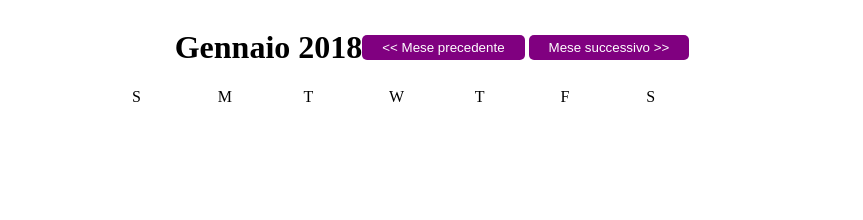
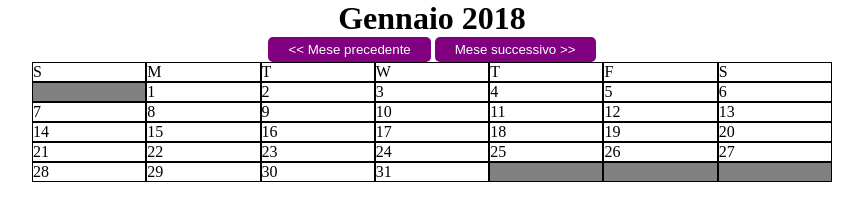
Before and after one commit to michael-hernandez0114/ajax-ex-calendar, a plain HTML site: page index.html in a window 1280 px wide. Shown: the whole page, without its empty margins (208-1071 px from the left). Drawn offline with nearby package versions, Linux system fonts and the light colour scheme.

Commit message:
Funziona calendario senza holiday

```diff
--- a/css/style.css
+++ b/css/style.css
@@ -1,8 +1,15 @@
+* {
+    border: 0;
+    margin: 0;
+    box-sizing: border-box;
+}
+
 .top-calendar,
 .main-calendar {
     display: flex;
     justify-content: center;
     align-items: center;
+    flex-direction: column;
 
 }
 
@@ -21,13 +28,16 @@
 }
 
 .container {
-    width: 600px;
+    width: 800px;
     display: flex;
+    flex-wrap: wrap;
 }
 
 .card {
     width: calc(100% / 7);
-    height: 15px;
+
+    border: 1px solid black;
+    display: inline-block;
 }
 /*
 #calendar-names-of-days li {
@@ -39,7 +49,7 @@
 #calendar-names-of-days .card,
 #nome-mese {
     text-transform: capitalize;
-    list-style: none;
+
 }
 
 .festivo {
--- a/index.html
+++ b/index.html
@@ -18,6 +18,7 @@
             </div>
         </div>
         <div class="main-calendar">
+            <div class="wrapper">
                 <div id="calendar-names-of-days" class='container'>
                     <div class='card'>S</div>
                     <div class='card'>M</div>
@@ -27,12 +28,13 @@
                     <div class='card'>F</div>
                     <div class='card'>S</div>
                 </div>
+            </div>
 
         </div>
 
         <script id="calendar-template" type="text/x-handlebars-template">
 
-                <div data-day="{{dataDay}}"> {{day}} </div>
+                <div class='card calendar-card' data-day="{{dataDay}}">{{day}}</div>
 
 
         </script>
--- a/js/main.js
+++ b/js/main.js
@@ -98,7 +98,7 @@ $(document).ready(function () {
     }
 
     function stampaGiorniMese(meseDaStampare) {
-        $('.calendar-days').empty();
+        $('.calendar-card').remove();
         var standardDay = meseDaStampare.clone();
         var giorniMese = meseDaStampare.daysInMonth();
         var nomeMese = meseDaStampare.format('MMMM');
@@ -120,18 +120,39 @@ $(document).ready(function () {
 
 
         $('#nome-mese').text(nomeMese); // Aggiorniamo il nome del mese in top calendar
-        /*
+
+        // populate an empty day of the week for any days prior to the first day of the month
+        for (var i = 0; i < firstDayOfMonth; i++) {
+            var giornoDaInserire = {
+                day: '',
+                dataDay: 'not-on-calendar'
+            }
+            var templateFinale = templateGiorno(giornoDaInserire); // Stiamo popolando il template con i dati dell'oggetto
+            $('.container').append(templateFinale);
+        }
+
+        //print the days of week which are on the calender
         for (var i = 1; i <= giorniMese; i++) {
             // $('#calendar').append('<li>' + i + ' ' + nomeMese + '</li>');
             var giornoDaInserire = {
-                day: i + ' ' + nomeMese,
+                day: i,
                 dataDay: standardDay.format('YYYY-MM-DD')
             }
             var templateFinale = templateGiorno(giornoDaInserire); // Stiamo popolando il template con i dati dell'oggetto
-            $('.main-calendar').append(templateFinale);
+            $('.container').append(templateFinale);
             standardDay.add(1, 'day');
         }
-        */
+
+        // populate an empty day on the calender for any day after the last day for the current week
+        for (var i = lastDayOfMonth + 1; i <= 6; i++) {
+            var giornoDaInserire = {
+                day: '',
+                dataDay: 'not-on-calendar'
+            }
+            var templateFinale = templateGiorno(giornoDaInserire); // Stiamo popolando il template con i dati dell'oggetto
+            $('.container').append(templateFinale);
+        }
+        $('.container div[data-day="' + 'not-on-calendar' + '"]').addClass('not-used');
     }
 
 });
```
Lines whose indentation alone changed are shown as unchanged.
